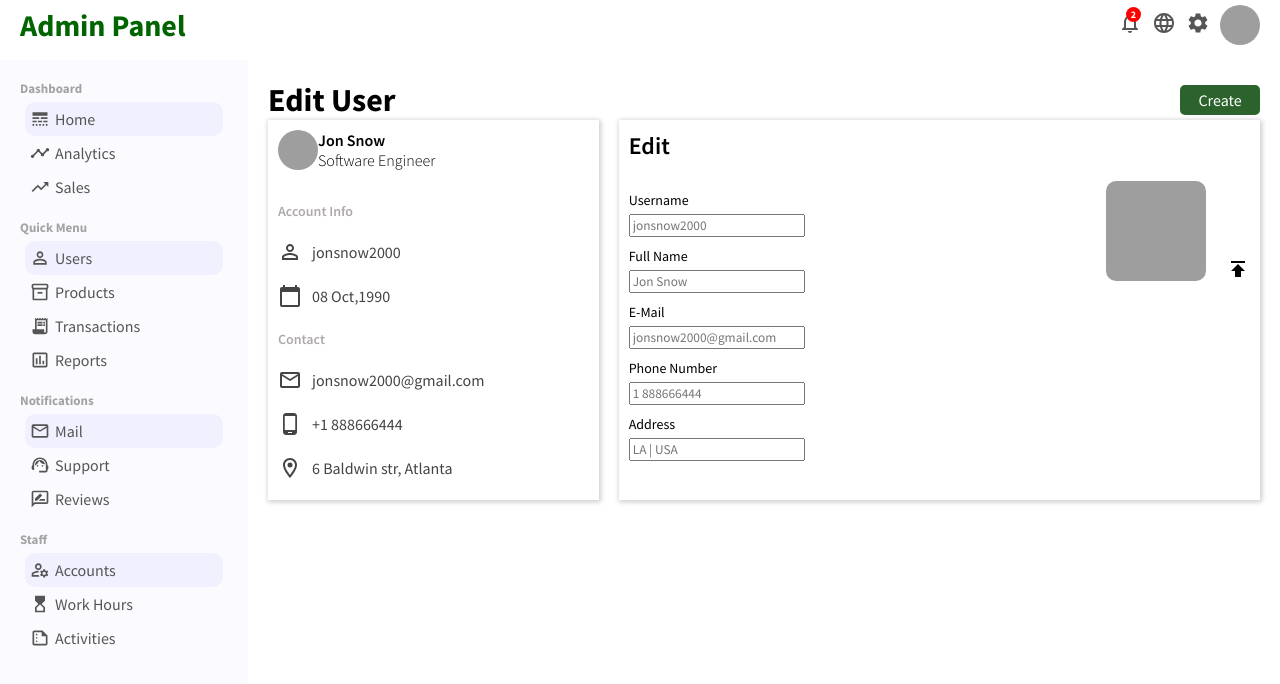
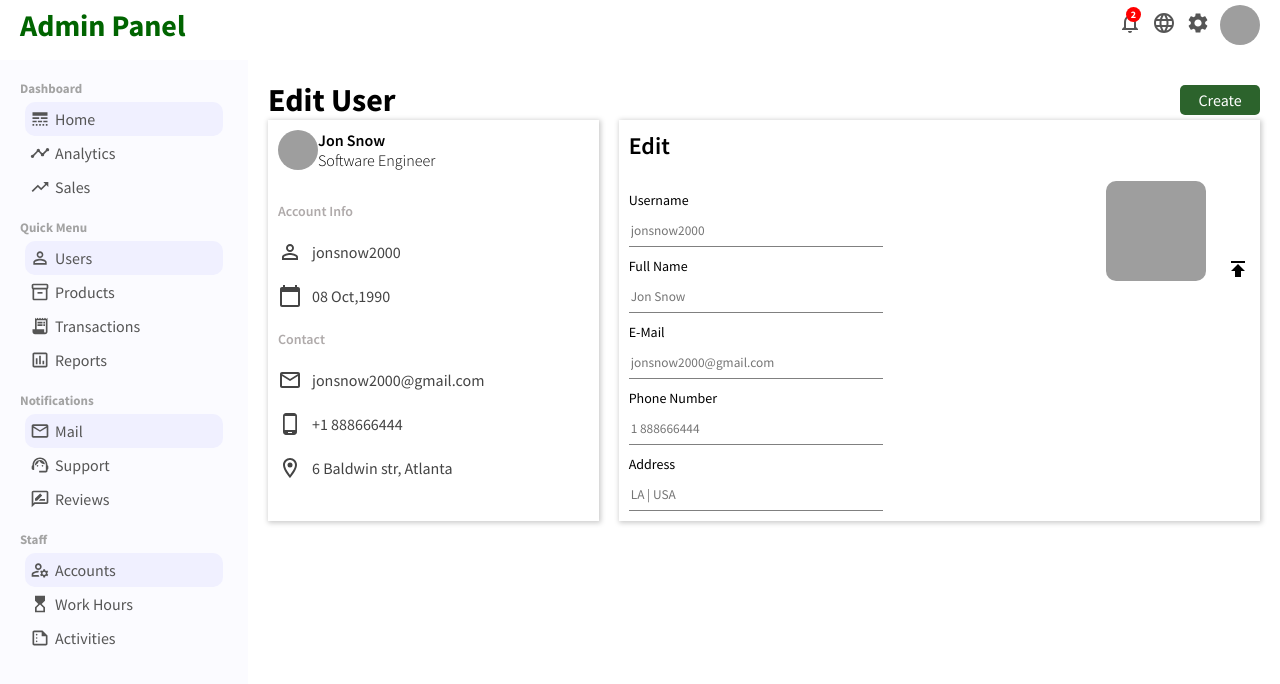
Before and after one commit to PJMantoss/admin_panel, a React (Create React App) app: page /user/1 in a window 1280 px wide. Shown: the top 684 px of the page. Built offline with nearby package versions, Linux system fonts and the light colour scheme; grey boxes are pictures that could not be loaded.

Commit message:
update User component

```diff
--- a/src/pages/user/user.css
+++ b/src/pages/user/user.css
@@ -116,6 +116,13 @@
     font-size: 14px;
 }
 
+.userUpdateItem input {
+    width: 250px;
+    height: 30px;
+    border: 0;
+    border-bottom: 1px solid gray;
+}
+
 .userUpdateImage{
     width: 100px;
     height: 100px;
```
